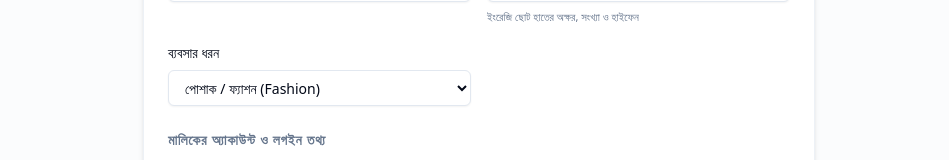
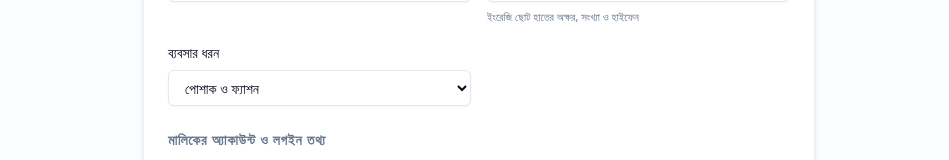
Before and after one commit to imovi/bangladesh-universal-pos-management-system, a Next.js app in the folder apps/admin/: page /signup in a window 1280 px wide. Shown: the part 292-452 px from the top of the page, without its empty margins (161-1110 px from the left). Built offline with nearby package versions, Linux system fonts and the light colour scheme; no server answers.

Commit message:
fix(i18n): shopkeeper-friendly Bangla wording pass and eliminate parenthetical English (Step 3b)

```diff
--- a/apps/admin/src/app/(admin)/sales/returns/[id]/page.tsx
+++ b/apps/admin/src/app/(admin)/sales/returns/[id]/page.tsx
@@ -262,7 +262,7 @@ export default function SaleReturnDetailPage({
               <CheckCircle2 className="h-5 w-5 text-blue-600 dark:text-blue-400" />
               <div>
                 <p className="text-sm font-semibold text-blue-950 dark:text-blue-100">
-                  {locale === "bn" ? "এই ফেরতের সাথে পণ্য বদল (Exchange) সম্পন্ন হয়েছে" : "This return was part of an exchange"}
+                  {locale === "bn" ? "এই ফেরতের সাথে পণ্য বদল সম্পন্ন হয়েছে" : "This return was part of an exchange"}
                 </p>
                 <p className="text-xs text-blue-700 dark:text-blue-300">
                   {locale === "bn" ? "নতুন বিক্রয় ইনভয়েস:" : "New Sale Invoice:"}{" "}
--- a/apps/admin/src/app/signup/page.tsx
+++ b/apps/admin/src/app/signup/page.tsx
@@ -204,12 +204,12 @@ export default function SignupPage() {
                       {...register("businessType")}
                       className="flex h-9 w-full rounded-md border border-input bg-background px-3 py-1 text-sm shadow-sm transition-colors focus-visible:outline-none focus-visible:ring-1 focus-visible:ring-ring"
                     >
-                      <option value="fashion">{locale === "bn" ? "পোশাক / ফ্যাশন (Fashion)" : "Fashion & Apparel"}</option>
-                      <option value="retail">{locale === "bn" ? "খুচরা সাধারণ (General Retail)" : "General Retail"}</option>
-                      <option value="grocery">{locale === "bn" ? "মুদি / সুপারশপ (Grocery)" : "Grocery & Supermarket"}</option>
-                      <option value="pharmacy">{locale === "bn" ? "ফার্মেসি (Pharmacy)" : "Pharmacy"}</option>
-                      <option value="electronics">{locale === "bn" ? "ইলেকট্রনিক্স (Electronics)" : "Electronics"}</option>
-                      <option value="other">{locale === "bn" ? "অন্যান্য (Other)" : "Other"}</option>
+                      <option value="fashion">{locale === "bn" ? "পোশাক ও ফ্যাশন" : "Fashion & Apparel"}</option>
+                      <option value="retail">{locale === "bn" ? "সাধারণ খুচরা দোকান" : "General Retail"}</option>
+                      <option value="grocery">{locale === "bn" ? "মুদি ও সুপারশপ" : "Grocery & Supermarket"}</option>
+                      <option value="pharmacy">{locale === "bn" ? "ফার্মেসি" : "Pharmacy"}</option>
+                      <option value="electronics">{locale === "bn" ? "ইলেকট্রনিক্স" : "Electronics"}</option>
+                      <option value="other">{locale === "bn" ? "অন্যান্য" : "Other"}</option>
                     </select>
                   </div>
                 </div>
--- a/apps/admin/src/components/pos/customer-dialog.tsx
+++ b/apps/admin/src/components/pos/customer-dialog.tsx
@@ -250,7 +250,7 @@ export function CustomerDialog({
                       <div className="flex flex-col items-end text-right">
                         {Number(c.currentDueMinor || 0) > 0 && (
                           <span className="text-[11px] font-mono font-semibold text-destructive">
-                            {locale === "bn" ? "বকেয়া: " : "Due: "}{formatMoney(Number(c.currentDueMinor))}
+                            {locale === "bn" ? "বাকি: " : "Due: "}{formatMoney(Number(c.currentDueMinor))}
                           </span>
                         )}
                         {Number(c.creditLimitMinor || 0) > 0 && (
--- a/apps/admin/src/components/pos/payment-dialog.tsx
+++ b/apps/admin/src/components/pos/payment-dialog.tsx
@@ -226,7 +226,7 @@ export function PaymentDialog({
             ) : isExchangeEven ? (
               <div className="text-center py-2">
                 <span className="text-sm font-bold text-emerald-700 dark:text-emerald-400 block">
-                  {locale === "bn" ? "সমান মূল্যের বদল (Even Exchange)" : "Even Value Exchange"}
+                  {locale === "bn" ? "সমান মূল্যের বদল" : "Even Value Exchange"}
                 </span>
                 <span className="text-xs text-muted-foreground">
                   {locale === "bn" ? "কোন অর্থ আদান-প্রদান প্রয়োজন নেই" : "No payment or refund required"}
@@ -415,7 +415,7 @@ export function PaymentDialog({
               <div className="flex items-center justify-between">
                 <span className="font-semibold text-amber-800 dark:text-amber-300 flex items-center gap-1.5">
                   <CreditCard className="h-4 w-4" />
-                  {locale === "bn" ? "ধারে / বাকিতে বিক্রি (Credit Sale)" : "Sale on Credit (Baki)"}
+                  {locale === "bn" ? "বাকিতে বিক্রি" : "Sale on Credit (Baki)"}
                 </span>
                 <span className="font-bold text-amber-800 dark:text-amber-300 font-mono text-sm">
                   {formatMoney(calculation.balanceDueMinor)}
--- a/apps/admin/src/components/pos/receipt-view.tsx
+++ b/apps/admin/src/components/pos/receipt-view.tsx
@@ -164,7 +164,7 @@ export function ReceiptView({ receipt, onNewSale, timezone = "Asia/Dhaka" }: Rec
           )}
           {receipt.isExchange && (
             <p className="font-bold text-xs uppercase bg-gray-200 py-0.5 rounded mt-1 font-mono">
-              {locale === "bn" ? "পণ্য বদল চালান (EXCHANGE)" : "EXCHANGE RECEIPT"}
+              {locale === "bn" ? "পণ্য বদল চালান" : "EXCHANGE RECEIPT"}
             </p>
           )}
         </div>
@@ -203,7 +203,7 @@ export function ReceiptView({ receipt, onNewSale, timezone = "Asia/Dhaka" }: Rec
         {receipt.exchangeInfo && (
           <div className="pb-2 mb-2 border-b border-dashed border-gray-400 text-[11px] space-y-1 bg-gray-50 p-2 rounded">
             <div className="font-bold text-gray-800">
-              {locale === "bn" ? "ফেরতকৃত পণ্য (Return):" : "Returned Items:"}
+              {locale === "bn" ? "ফেরতকৃত পণ্য:" : "Returned Items:"}
             </div>
             <div className="text-[10px] text-gray-600">
               {locale === "bn" ? "মূল চালান:" : "Orig Invoice:"} {receipt.exchangeInfo.originalInvoice}
```
Also changed, not shown: apps/admin/src/app/(admin)/customers/[id]/page.tsx (+6 -6 lines).
